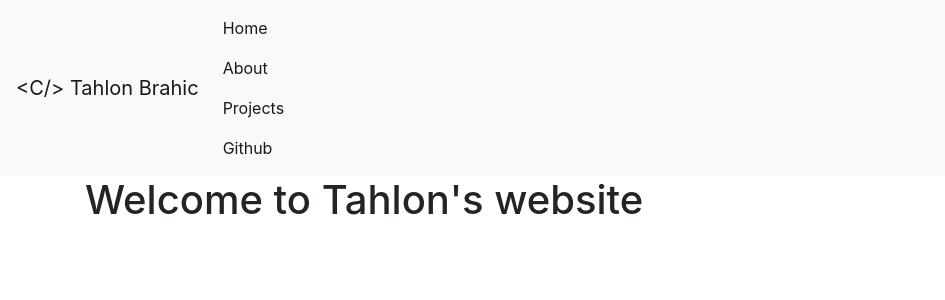
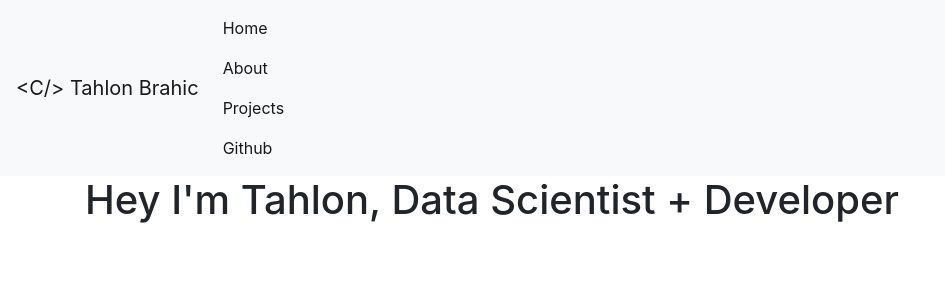
Before and after one commit to TahlonBrahic/Green-Tea-Sensory-Evaluation-With-GANs, a Flask app: page / in a window 1280 px wide. Shown: the top 300 px of the page, without its empty margins (0-945 px from the left). Run offline with Flask 3, Linux system fonts and the light colour scheme; some libraries are stand-ins or nearby versions.

Commit message:
Update index

```diff
--- a/web_app/templates/index.html
+++ b/web_app/templates/index.html
@@ -1,5 +1,8 @@
 {% extends 'base.html' %}
 
 {% block content %}
-    <h1>{% block title %} Welcome to Tahlon's website {% endblock %}</h1>
+    <h1>{% block title %} Hey I'm Tahlon, Data Scientist + Developer {% endblock %}</h1>
+    <p>
+
+    </p>
 {% endblock %}
```
